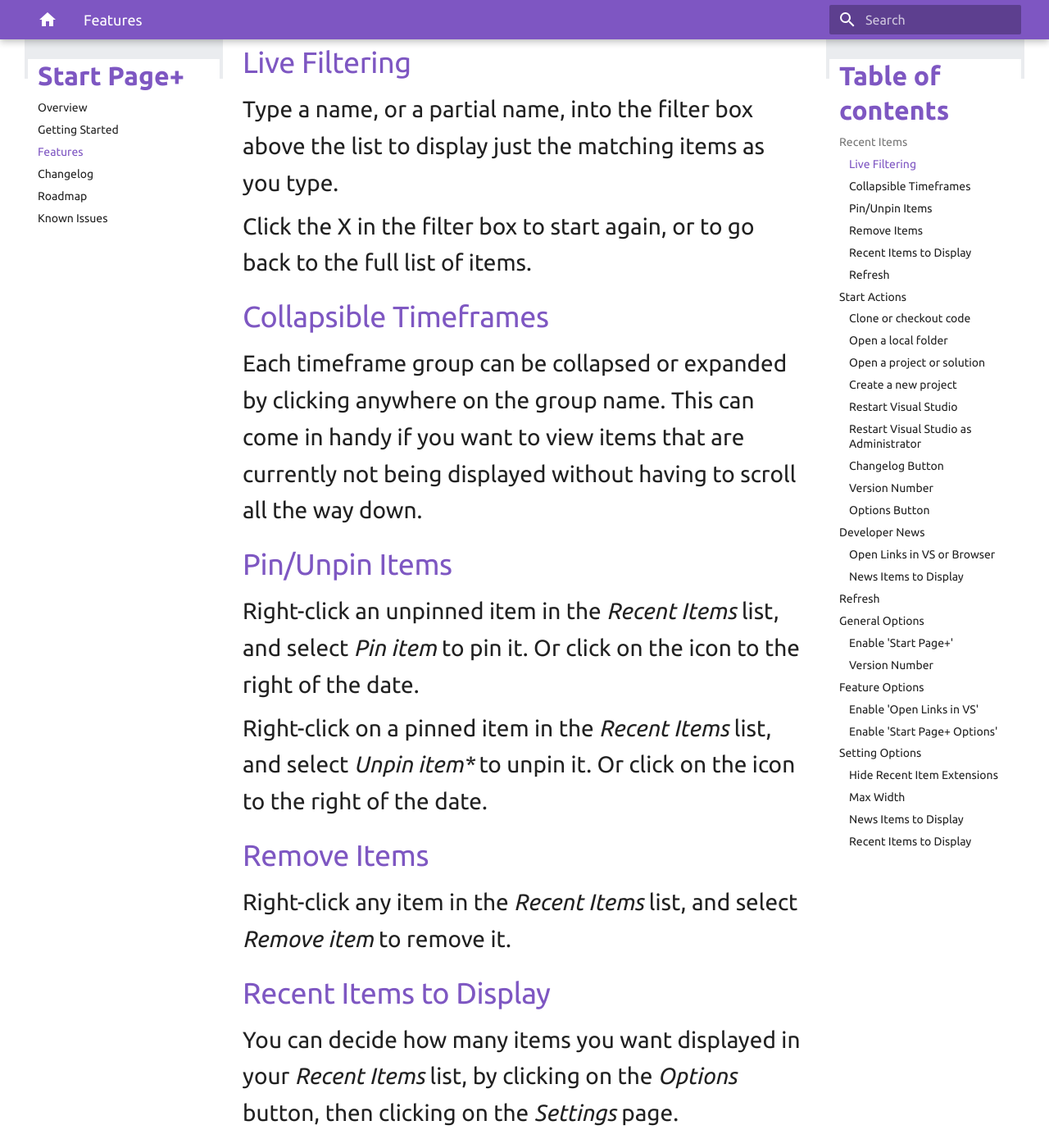
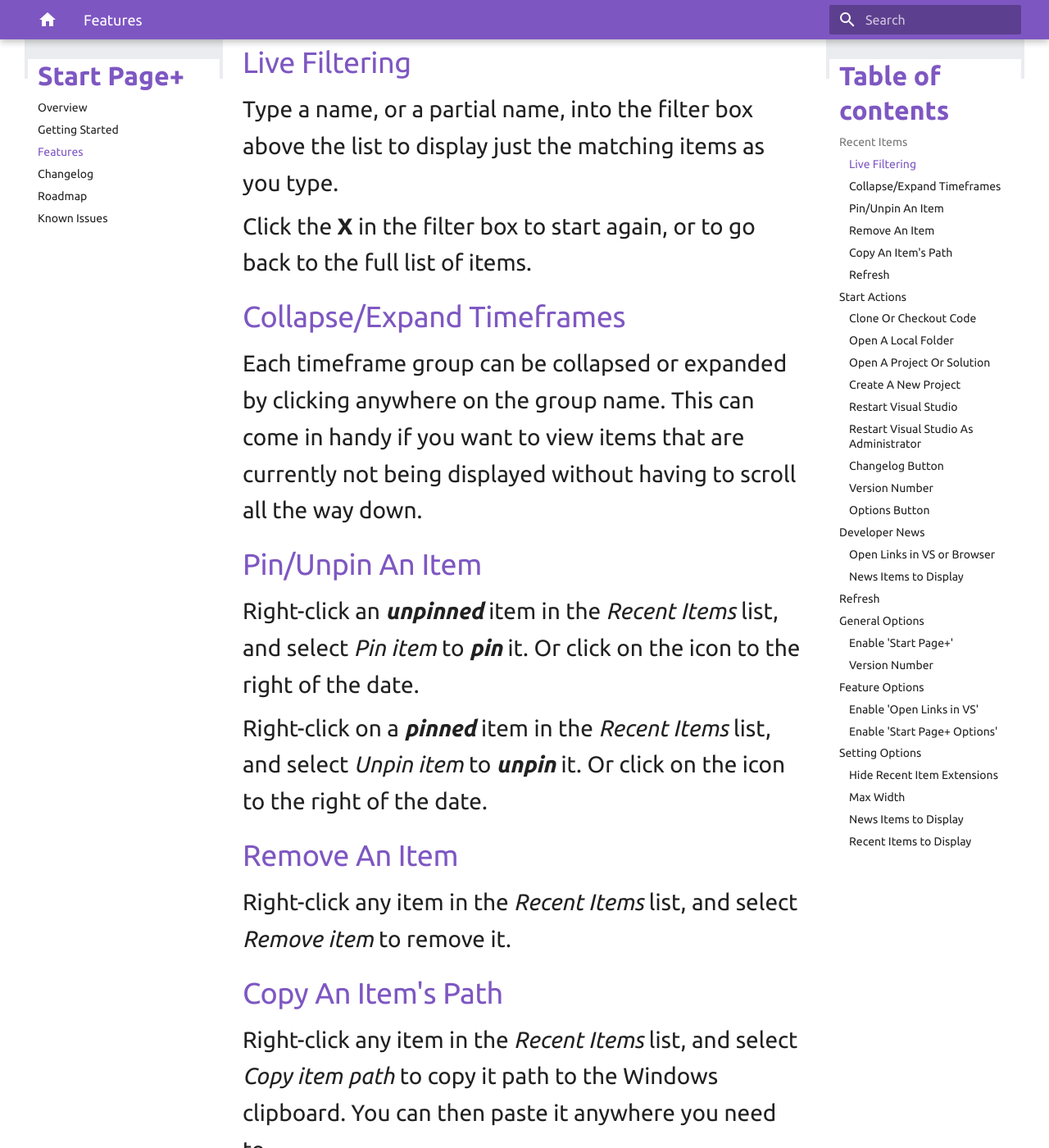
Before and after one commit to luminous-software/start-page-plus, an MkDocs documentation site: the page built from docs-source/features.md, in a window 1280 px wide and 1400 px high, scrolled down 1138 px. Shown: the whole window at 82% size. Built offline with MkDocs 1.6.1 and Material for MkDocs 9.7.7, drawn with Linux system fonts in a browser that asks for light colours; old or Windows-style settings are respelled for this version of MkDocs; some of the changed text lies outside the part shown.

Commit message:
Update documentation source files (v0.14.3.29)

```diff
--- a/docs-source/changelog.md
+++ b/docs-source/changelog.md
@@ -11,6 +11,7 @@
 #### Added
   - the ability to **pin**/**unpin** items in the *Recent Items* list [(GitHub Issue #21)][github-issue-21]
   - the ability to **remove** items from the *Recent Items* list [(GitHub Issue #35)][github-issue-35]
+  - the ability to copy an item's path to the Windows clipboard
   - a **Restart Visual Studio** option to *Get Started* column [(GitHub Issue #20)][github-issue-20]
     - also **Restart Visual Studio as Administrator**
   - a **Start Page+ Options** command to open `Tools` | `Options` | `Start Page+` | `General`
--- a/docs-source/features.md
+++ b/docs-source/features.md
@@ -14,30 +14,30 @@
 Type a name, or a partial name, into the filter box above the list to display just the matching items
 as you type.
 
-Click the X in the filter box to start again, or to go back to the full list of items.
+Click the **X** in the filter box to start again, or to go back to the full list of items.
 
-### Collapsible Timeframes
+### Collapse/Expand Timeframes
 
 Each timeframe group can be collapsed or expanded by clicking anywhere on the group name.
 This can come in handy if you want to view items that are currently not being displayed
 without having to scroll all the way down.
 
-### Pin/Unpin Items
+### Pin/Unpin An Item
 
-Right-click an unpinned item in the *Recent Items* list, and select *Pin item* to pin it.
+Right-click an ***unpinned*** item in the *Recent Items* list, and select *Pin item* to ***pin*** it.
 Or click on the icon to the right of the date.
 
-Right-click on a pinned item in the *Recent Items* list, and select *Unpin item** to unpin it.
+Right-click on a ***pinned*** item in the *Recent Items* list, and select *Unpin item* to ***unpin*** it.
 Or click on the icon to the right of the date.
 
-### Remove Items
+### Remove An Item
 
 Right-click any item in the *Recent Items* list, and select *Remove item* to remove it.
 
-### Recent Items to Display
+### Copy An Item's Path
 
-You can decide how many items you want displayed in your *Recent Items* list,
-by clicking on the *Options* button, then clicking on the *Settings* page.
+Right-click any item in the *Recent Items* list, and select *Copy item path* to copy it
+path to the Windows clipboard. You can then paste it anywhere you need to.
 
 ### Refresh
 
@@ -52,22 +52,22 @@
 
 ![Start Actions](assets/images/start-actions.png)
 
-### Clone or checkout code
+### Clone Or Checkout Code
 
 Quickly get code from an online repository by entering the repository location.
 You can also browse GitHub or Azure DevOps repositories from here,
 which will take you to the *Connect* dialog.
 
-### Open a local folder
+### Open A Local Folder
 
 Open any folder on your local machine, or on a network share.
 Here *local* basically just means '*not in the cloud*'.
 
-### Open a project or solution
+### Open A Project Or Solution
 
 A quick way to get to the *Open Project/Solution* dialog without having to use `File` | `Open` | `Project/Solution`.
 
-### Create a new project
+### Create A New Project
 
 A quick way to get to the *New Project* dialog without having to use `File` | `New` | `Project`.
 
@@ -76,7 +76,7 @@
 Any time you need to restart Visual Studio you can do it from the *Start Page+* window in just one click.
 No need to close and re-open Visual Studio manually.
 
-### Restart Visual Studio as Administrator
+### Restart Visual Studio As Administrator
 
 You can also restart Visual Studio as Administrator without having to you through the hassle of finding
 and right-clcking a Visual Studio shortcut etc.
```
